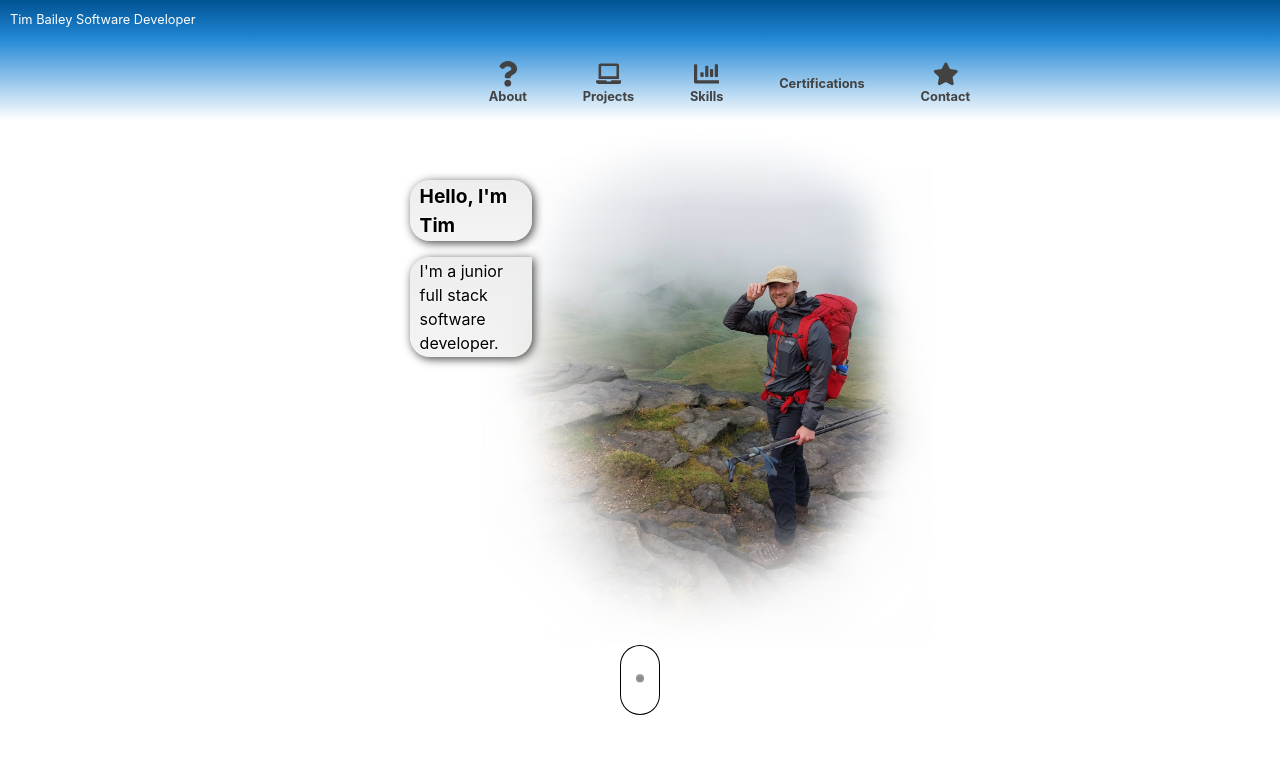
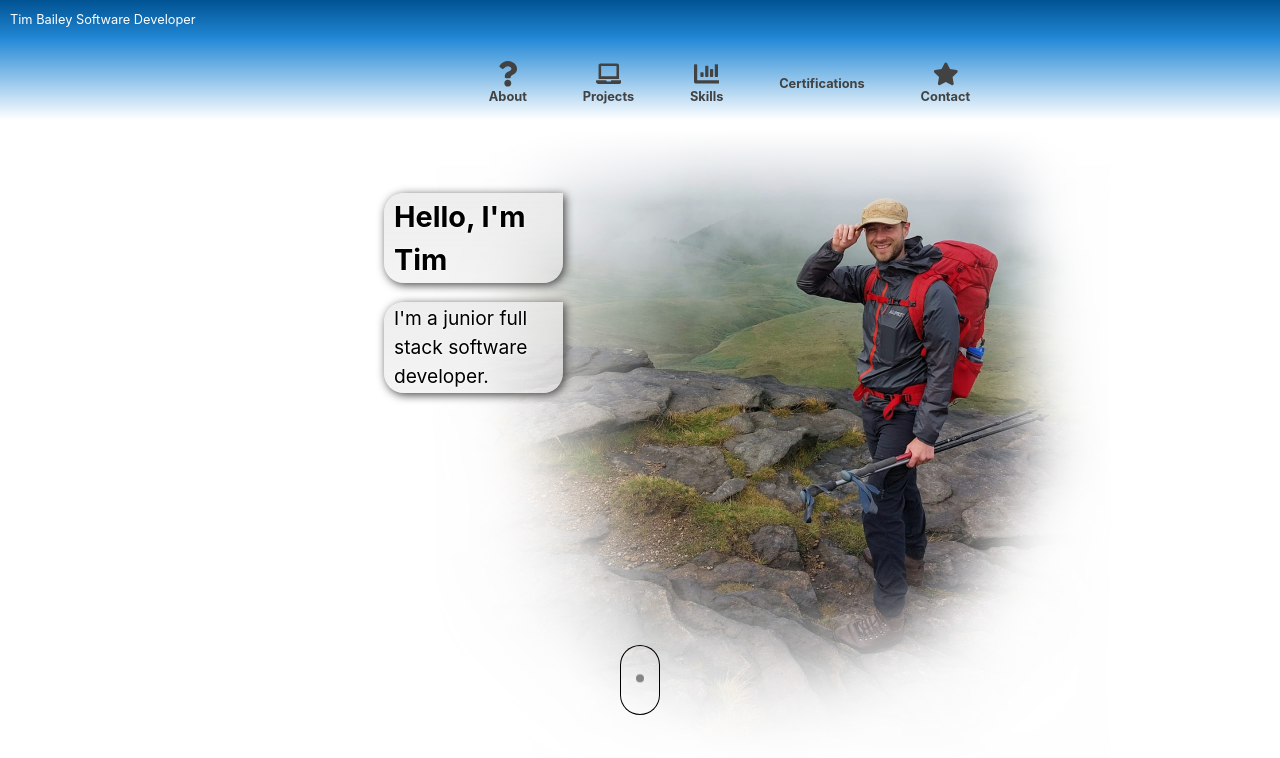
Before and after one commit to t-cbailey/portfolio, a React (Vite) app: page / in a window 1280 px wide. Shown: the top 758 px of the page. Built offline with nearby package versions, Linux system fonts and the light colour scheme; some icons are missing.

Commit message:
improved scroll reveal

```diff
--- a/src/components/About.tsx
+++ b/src/components/About.tsx
@@ -10,6 +10,8 @@ function About({ setCurrentPage }: AboutProps) {
   const [scrollDirection, setScrollDirection] = React.useState("scrollDown");
   const [scrollPostition, setScrollPosition] = React.useState(0);
 
+  console.log(scrollPostition);
+
   React.useEffect(() => {
     document.documentElement.style.setProperty(
       "--scroll-animation",
@@ -20,22 +22,20 @@ function About({ setCurrentPage }: AboutProps) {
   }, [scrollDirection]);
 
   const windowHeight = window.innerHeight;
+  console.log(windowHeight);
   const aboutB = document.getElementById("aboutB");
   const aboutC = document.getElementById("aboutC");
   const aboutD = document.getElementById("aboutD");
-  const cvButton = document.getElementById("cvbutton");
-  const enterpoint = windowHeight * 0.2;
+
   if (aboutB) {
-    aboutB.style.opacity = `${scrollPostition / enterpoint}`;
+    console.log(aboutB.style.opacity);
+    aboutB.style.opacity = `${(scrollPostition - windowHeight / 10) / 100}`;
   }
   if (aboutC) {
-    aboutC.style.opacity = `${scrollPostition / enterpoint - 0}`;
+    aboutC.style.opacity = `${(scrollPostition - windowHeight / 3) / 100}`;
   }
   if (aboutD) {
-    aboutD.style.opacity = `${scrollPostition / enterpoint - 0}`;
-  }
-  if (cvButton) {
-    cvButton.style.opacity = `${scrollPostition / enterpoint - 0}`;
+    aboutD.style.opacity = `${(scrollPostition - windowHeight / 1.5) / 100}`;
   }
 
   React.useEffect(() => {
--- a/src/styling/about.css
+++ b/src/styling/about.css
@@ -12,7 +12,7 @@
   bottom: auto;
   left: auto;
   right: -50%;
-  z-index: -1;
+  z-index: -999;
 }
 
 #aboutContainer {
@@ -30,7 +30,7 @@
     rgba(233, 233, 233, 0.8),
     rgba(233, 233, 233, 0.5)
   );
-  border-radius: 20px;
+  border-radius: 20px 0 20px 20px;
   padding: 2px 10px 2px 10px;
   text-shadow: 0px 0px 3px white;
   width: 40%;
@@ -51,10 +51,11 @@
   opacity: 100%;
 }
 
+#aboutB {
+  opacity: 0;
+  margin-top: 10vh;
+}
 #aboutC {
-  opacity: 0;
-}
-#aboutB {
   opacity: 0;
 }
 #aboutD {
@@ -139,7 +140,7 @@
   }
   #aboutB {
     opacity: 0;
-    margin-top: 40vh;
+    margin-top: 20vh;
   }
 }
 
@@ -157,7 +158,7 @@
 
 @media only screen and (min-width: 1200px) {
   #about {
-    width: 80%;
+    width: 100%;
   }
 
   #aboutContainer {
@@ -165,26 +166,28 @@
   }
   #backgroundImg {
     position: fixed;
-    top: 0;
-    left: 35%;
+    top: -25%;
+    left: 30%;
     right: 0;
-    width: 40%;
+    width: 60%;
+    z-index: -999;
   }
 
   .aboutText {
-    padding: 5% 0 0% 40%;
+    padding: 5% 0 0% 30%;
     color: black;
+    font-size: 1.2rem;
   }
 
   #aboutTitle {
     width: 20%;
   }
   .aboutBody {
+    font-size: 1.2rem;
     background-image: linear-gradient(
       rgba(233, 233, 233, 0.8),
       rgba(233, 233, 233, 0.5)
     );
-
     width: 20%;
   }
 }
```
